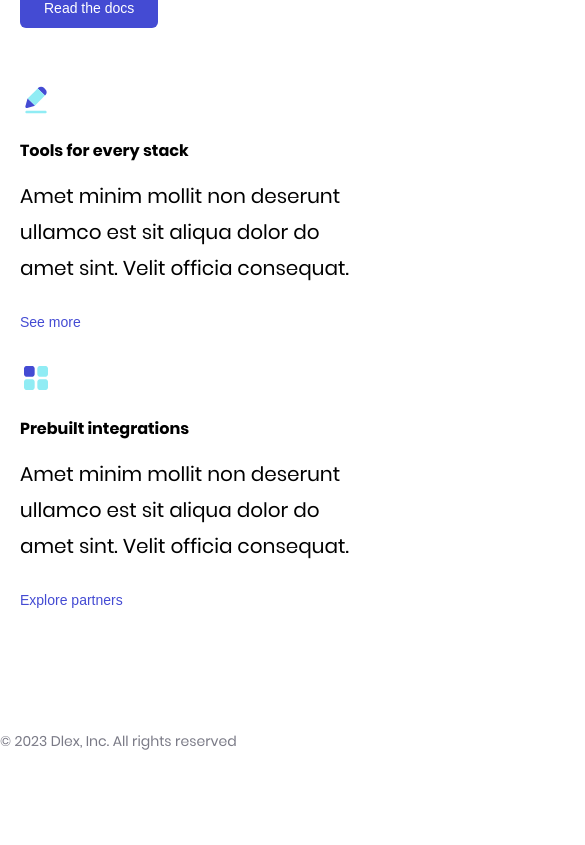
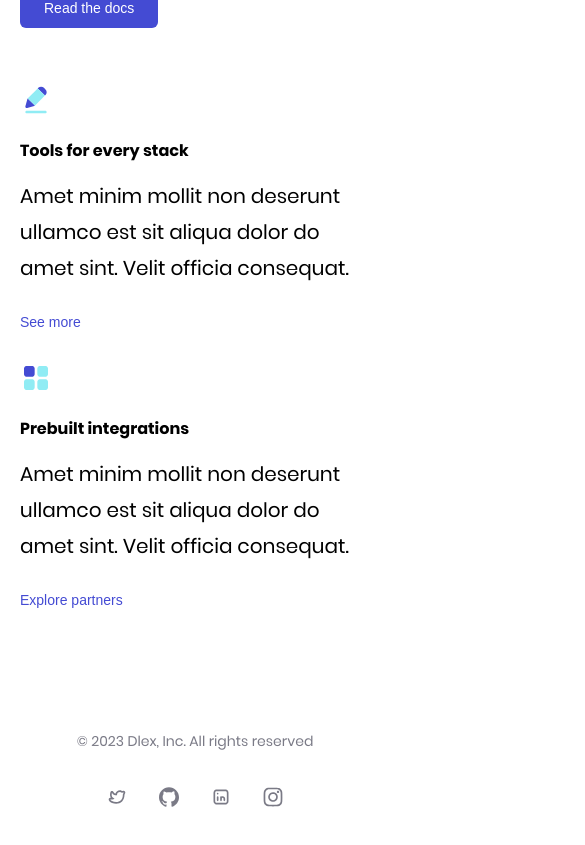
Before and after one commit to iclegane/SRM, a React app in the folder frontend/: page / in a window 390 px wide. Shown: the part 2706-3551 px from the top of the page, 585 px wide, since content can reach past the window. Before the commit the page ends 3509 px from the top, so only its background shows below. Built offline with nearby package versions, Linux system fonts and the light colour scheme.

Commit message:
added footer media mobile

```diff
--- a/frontend/src/pages/Pomo/Promo.tsx
+++ b/frontend/src/pages/Pomo/Promo.tsx
@@ -143,7 +143,6 @@ const Promo: React.FC = () => {
                                         </clipPath>
                                     </defs>
                                 </svg>
-
                             </a>
                         </div>
                     </div>
--- a/frontend/src/pages/Pomo/index.scss
+++ b/frontend/src/pages/Pomo/index.scss
@@ -430,6 +430,26 @@
           fill: var(--color-grayOpacity-56);
         }
       }
+
+      @media (max-width: map-get($breakpoints, desktop)) {
+        padding: 48px 20px;
+
+        &__wrapper {
+          width: 100%;
+        }
+      }
+
+      @media (max-width: map-get($breakpoints, tablet)) {
+        &__content {
+          flex-direction: column;
+          align-items: center;
+          justify-content: center;
+        }
+
+        &__links {
+          margin-top: 32px;
+        }
+      }
     }
   }
 }
```
